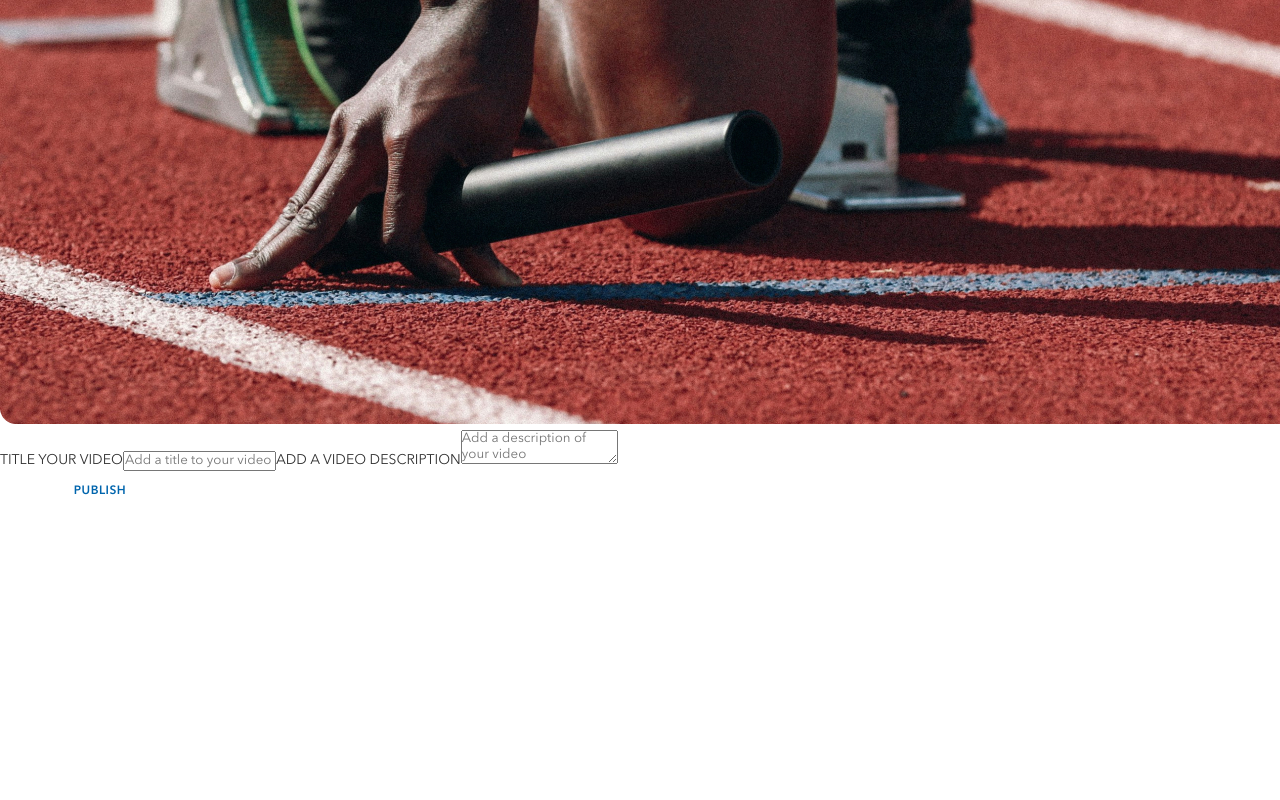
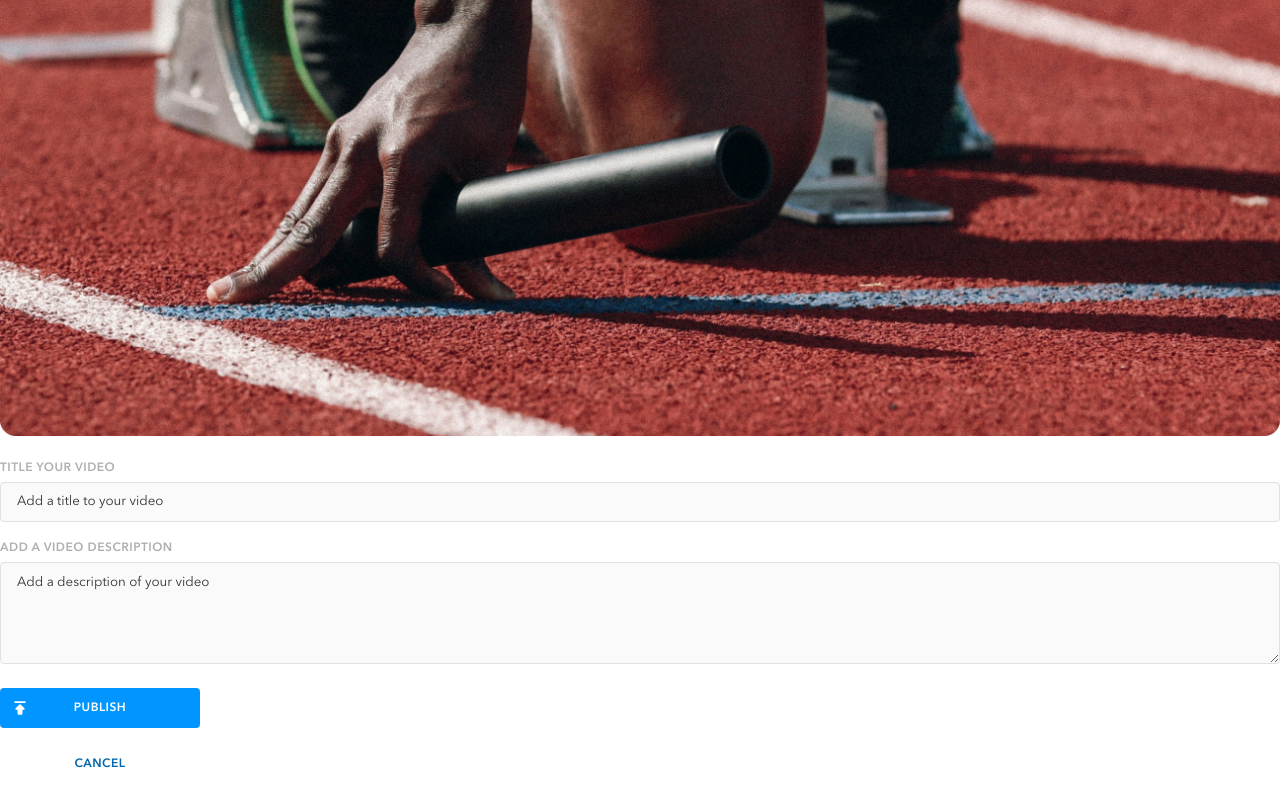
Before and after one commit to strawberrie68/michelle-wong-brainflix, a React (Vite) app: page /upload in a window 1280 px wide. Shown: the part 453-1253 px from the top of the page. Before the commit the page ends 980 px from the top, so only its background shows below. Built offline with nearby package versions, Linux system fonts and the light colour scheme.

Commit message:
add: css to VideoUpload page

```diff
--- a/src/pages/VideoUpload/VideoUpload.jsx
+++ b/src/pages/VideoUpload/VideoUpload.jsx
@@ -4,33 +4,49 @@ import Button from "../../components/Button/Button";
 
 const VideoUpload = () => {
   return (
-    <div className="section-wrapper">
-      <h1>Upload Video</h1>
-      <div>
-        <p>Video Thumbnail</p>
-        <img src={VideoThumbnail} alt="video image preview" />
+    <main className="upload section-wrapper">
+      <h1 className="upload__title">Upload Video</h1>
+      <section className="upload__thumbnail-section">
+        <p className="upload__label label-text">VIDEO THUMBNAIL</p>
+        <div className="upload__preview">
+          <img
+            className="upload__image"
+            src={VideoThumbnail}
+            alt="video image preview"
+          />
         </div>
-      <div>
-        <form>
-          <label htmlFor="title">TITLE YOUR VIDEO</label>
+      </section>
+      <section className="upload__form-section">
+        <form className="upload__form">
+          <div className="upload__form-inner">
+            <label htmlFor="title" className="upload__label label-text">
+              TITLE YOUR VIDEO
+            </label>
             <input
               type="text"
               id="title"
               name="title"
               placeholder="Add a title to your video"
+              className="upload__input"
             />
 
-          <label htmlFor="description">ADD A VIDEO DESCRIPTION</label>
+            <label htmlFor="description" className="label-text upload__label">
+              ADD A VIDEO DESCRIPTION
+            </label>
             <textarea
               id="description"
               name="description"
               placeholder="Add a description of your video"
+              className="upload__input--textarea"
             />
-
-          <Button icon="publish" text="PUBLISH" />
+          </div>
+          <div className="upload__buttons">
+            <Button icon="publish" text="PUBLISH" isPrimary={true} />
+            <Button icon="none" text="CANCEL" isPrimary={false} />
+          </div>
         </form>
-      </div>
-    </div>
+      </section>
+    </main>
   );
 };
 
--- a/src/pages/VideoUpload/VideoUpload.scss
+++ b/src/pages/VideoUpload/VideoUpload.scss
@@ -0,0 +1,44 @@
+@use "../../styles/partials/variables" as *;
+@use "../../styles/partials/mixins" as *;
+@use "../../styles/partials/globals" as *;
+
+.upload {
+  &__image {
+    max-width: 100%;
+  }
+  &__label {
+    color: $primary-gray;
+    margin-bottom: 0.25rem;
+    padding-top: 1rem;
+  }
+  &__form {
+    display: flex;
+    flex-direction: column;
+    gap: $gap-medium;
+  }
+  &__form-inner {
+    display: flex;
+    flex-direction: column;
+  }
+  &__input {
+    @extend .input-border;
+    @include input-styles;
+    display: flex;
+
+    box-sizing: border-box;
+    &--textarea {
+      @extend .input-border;
+      @include input-styles;
+      height: 6.25rem;
+      &::placeholder {
+        transform: translateY(0.75rem);
+        font-weight: 500;
+      }
+    }
+  }
+  &__buttons {
+    display: flex;
+    gap: $gap-small;
+    flex-direction: column;
+  }
+}
```
Lines whose indentation alone changed are shown as unchanged.
